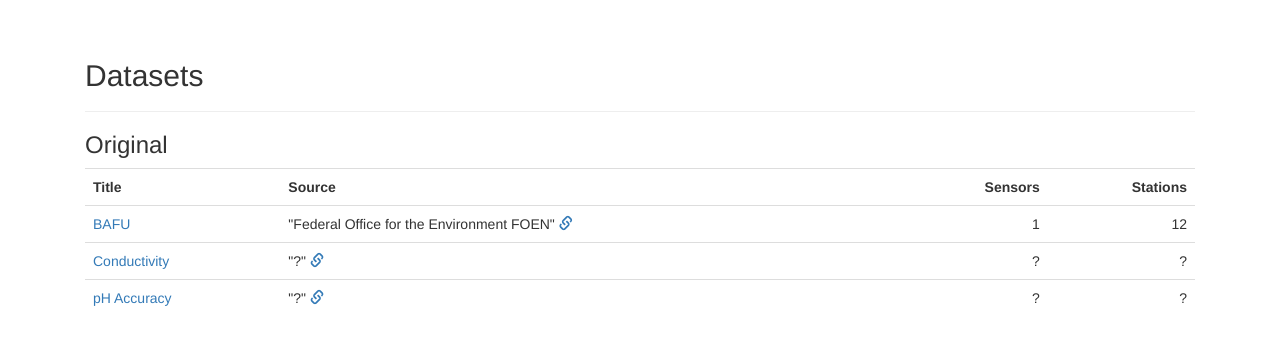
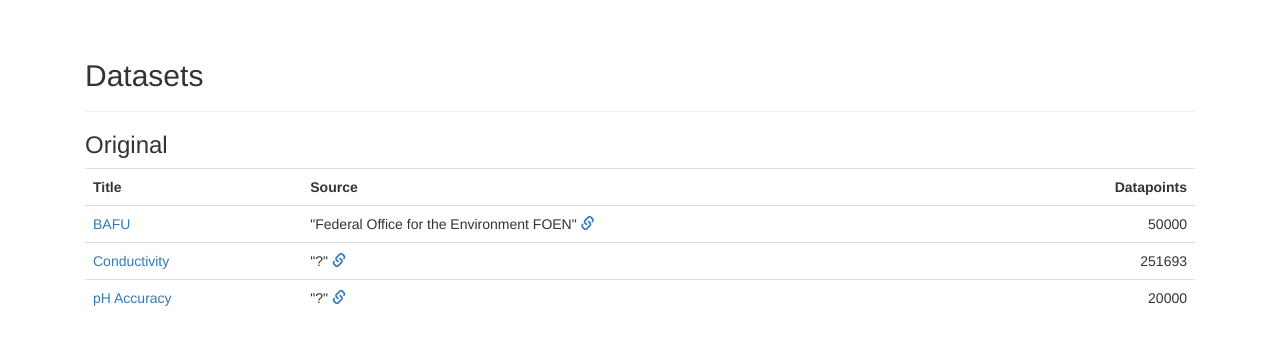
Before and after one commit to eXascaleInfolab/seer, a Django app: page /datasets in a window 1280 px wide. Shown: the part 51-396 px from the top of the page. Run offline with Django 4.2, Linux system fonts and the light colour scheme; some libraries are stand-ins or nearby versions.

Commit message:
Initial commit

```diff
--- a/templates/datasets.html
+++ b/templates/datasets.html
@@ -43,8 +43,8 @@
         <tr>
             <th>Title</th>
             <th>Source</th>
-            <th style="text-align: right">Sensors</th>
-            <th style="text-align: right">Stations</th>
+            <th style="text-align: right">Datapoints</th>
+{#            <th style="text-align: right">Stations</th>#}
         </tr>
 
         {% for id, dataset in original_data_sets.items %}
@@ -56,8 +56,10 @@
                 </td>
                 <td> "{{ dataset.source }}" <a href="{{ dataset.link }}"><span
                         class="glyphicon glyphicon-link" aria-hidden="true"></span></a></td>
-                <td style="text-align: right">{{ dataset.sensors }}</td>
-                <td style="text-align: right">{{ dataset.stations }}</td>
+                <td style="text-align: right">{{ dataset.datapoints }}</td>
+{#                <td style="text-align: right">{{ dataset.stations }}</td>#}
+{#                <td style="text-align: right">{{ dataset.datapoints }}</td>#}
+{##}
 
 
             </tr>
--- a/views/datasets_view.py
+++ b/views/datasets_view.py
@@ -29,17 +29,21 @@ original_data_sets = {
              "link": "http://www.bafu.admin.ch/",
              "source": "Federal Office for the Environment FOEN",
              "sensors": 1,
-             "stations": 12},
+             "stations": 12,
+             "datapoints": 50000},
     "conductivity": {"name": "Conductivity",
                      "link": "http://www.bafu.admin.ch/",
                      "source": "?",
                      "sensors": "?",
-                     "stations": "?"},
+                     "stations": "?",
+                     "datapoints": 251693},
     "pH_accuracy": {"name": "pH Accuracy",
                     "link": "http://www.bafu.admin.ch/",
                     "source": "?",
                     "sensors": "?",
-                    "stations": "?"},
+                    "stations": "?",
+                    "datapoints": 20000
+                    },
 }
 
 
```
